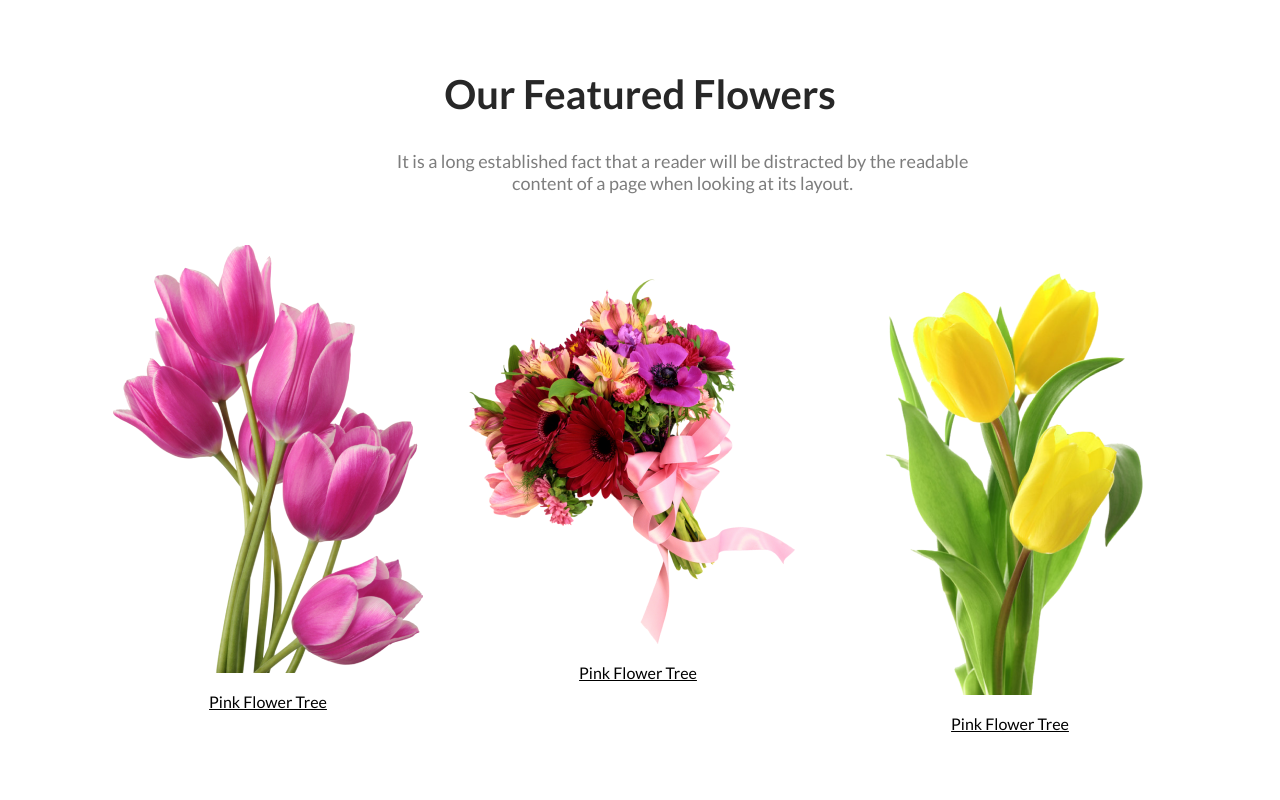
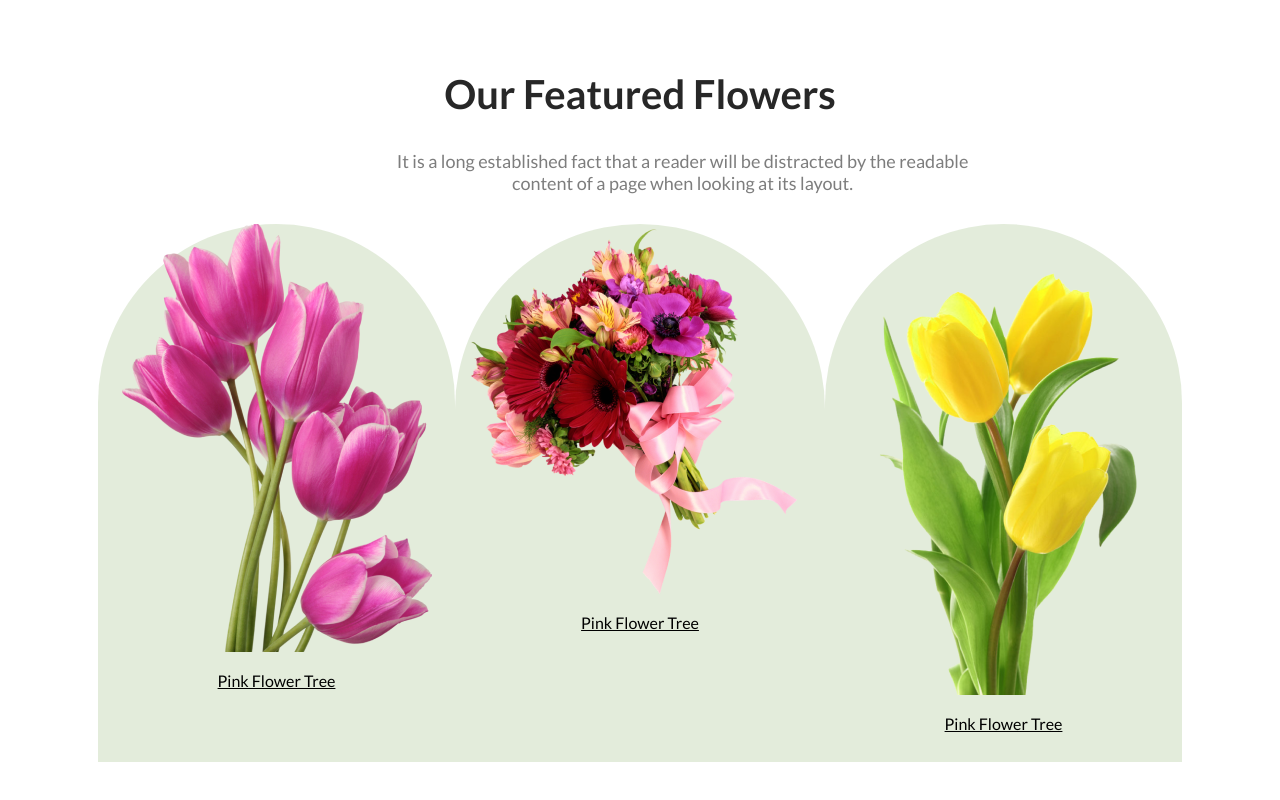
Before and after one commit to mdsoponhossain/flower-shop-assignment-repo, a plain HTML site: page index.html in a window 1280 px wide. Shown: the part 1103-1903 px from the top of the page. Drawn offline with Linux system fonts and the light colour scheme.

Commit message:
revision

```diff
--- a/index.html
+++ b/index.html
@@ -32,12 +32,15 @@
         font-weight: 800;padding: 50px 100px 5px 100px;">Our Featured Flowers</h1>
 
         <p style="color: rgba(39, 39, 39, 0.60);font-size: 18px;font-weight: 400;padding-left: 85px;text-align: center;">It is a long established fact that a reader will be distracted by the readable <br> content of a page when looking at its layout.</p>
-        <div style="display:flex;justify-content: space-around;align-items:center;margin:30px 90px 5px 90px;">
-            <div> <img src="Flower Asset/pngwing 6.png" alt="">
+        <div style="display:flex;justify-content: space-around;align-items:center;margin:30px 90px 0px 90px;">
+            <div style="background: rgba(71, 125, 17, 0.15);border-radius: 300px 300px 0px 0px;width: 464px;
+            height: 538px;"> <img src="Flower Asset/pngwing 6.png">
             <p><u>Pink Flower Tree</u></p></div>
-            <div> <img src="Flower Asset/pngwing 5.png" alt="">
+            <div style="background: rgba(71, 125, 17, 0.15);border-radius: 300px 300px 0px 0px;width: 464px;
+            height: 538px;"> <img src="Flower Asset/pngwing 5.png" alt="">
             <p><u>Pink Flower Tree</u></p></div>
-            <div> <img src="Flower Asset/pngwing 7.png" alt="">
+            <div style="background: rgba(71, 125, 17, 0.15);border-radius: 300px 300px 0px 0px;width: 464px;
+            height: 538px;"> <img src="Flower Asset/pngwing 7.png" alt="">
             <p><u>Pink Flower Tree</u></p></div>
         </div>
     </div>
```
